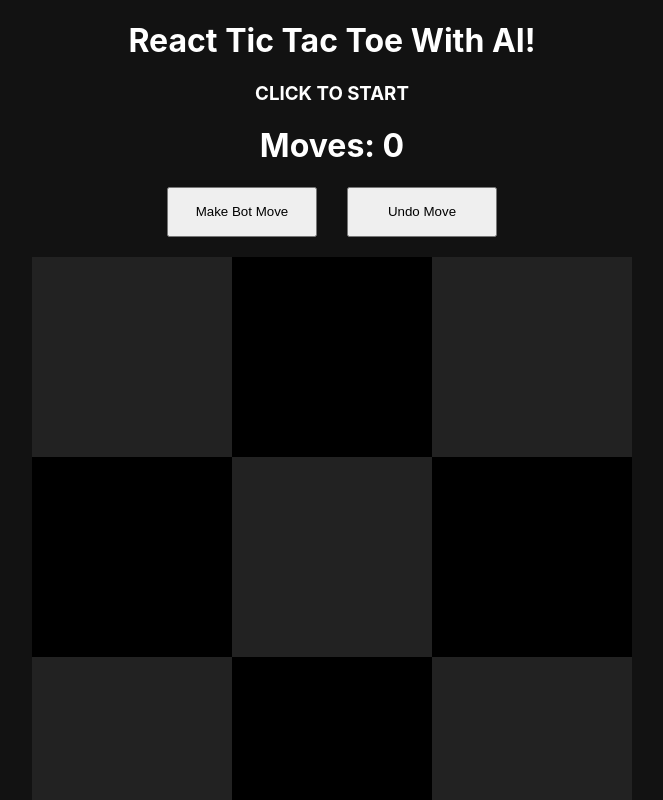
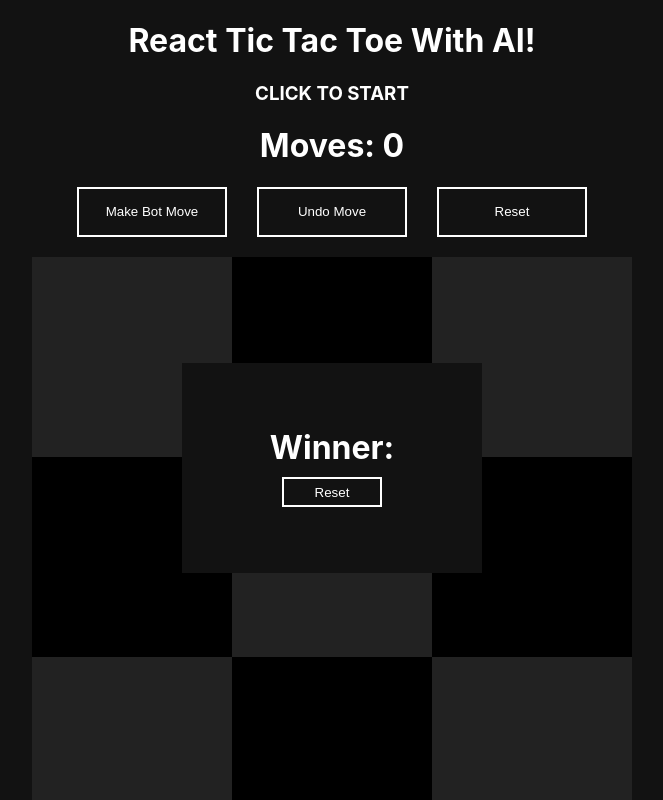
Before and after one commit to bobromero/tic-tac-toe-bot, a React (Create React App) app: page /Game in a window 1280 px wide. Shown: the whole page, without its empty margins (308-971 px from the left). Built offline with nearby package versions, Linux system fonts and the light colour scheme.

Commit message:
added win/draw message

```diff
--- a/src/App.css
+++ b/src/App.css
@@ -5,14 +5,48 @@ html{
 }
 .MoveButtons{
   display: grid;
-  grid-template-columns: auto auto;
+  grid-template-columns: auto auto auto;
   justify-content: center;
   grid-column-gap: 30px;
   padding-bottom: 20px;
 }
+.winScreen{
+  background-color: #121212;
+  height: 210px;
+  width: 300px;
+  position: absolute;
+  top: 58.5%;
+  left: 50%;
+  transform: translate(-50%, -50%);
+}
+.winScreen h1{
+  align-items: center;
+  margin: 0;
+  margin-top: 65px;
+}
+.winScreen button{
+  height: 30px;
+  width: 100px;
+  margin: 10px;
+}
+.winScreen button, .MoveButtons button{
+  border: 2px solid white;
+  color:white;
+  background: transparent;
+  transition: all .4s ease-in-out;
+}
+.winScreen button:hover, .MoveButtons button:hover{
+  color:black;
+  background: white;
+  transition: all .4s ease-in-out;
+}
+.winScreen button:focus, .MoveButtons button:focus{
+  outline: none;
+}
 .MoveButtons button{
   height: 50px;
   width: 150px;
+
 }
 .game{
   height: 100vh;
--- a/src/components/Grid.jsx
+++ b/src/components/Grid.jsx
@@ -1,4 +1,5 @@
 import React, { useState } from 'react';
+import WinScreen from './WinScreen'
 let turn = true;
 function checkWinner(board, playedBoard = 0){
     let winner = null;
@@ -81,18 +82,38 @@ function minimax(board, depth, isMaxing, maxingPlayer){
 }
 const Grid = (array) =>{
     const [moves, setMoves] = useState(0);
+    const [isShowing, setIsShowing] = useState(true);
+    const [isTie, setIsTie] = useState(false);
     let [played] = useState([]);
+    const [winner, setWinner] = useState('');
     let game = [];
-    function undoMove(){
+    let style = {
+        display: isShowing ? 'grid' : 'none'
+    }
+    function undoMove(tieClean){
         if(moves <= 0){
             return;
         }
-        playMove(played[played.length-1], true);
+        playMove(played[played.length-1], true, tieClean);
         played.pop(played[played.length-1]);
         setMoves(moves - 1);
         return;
     }
-    function playMove(index, undo = false){
+    function reset(){
+        for(let i = 0; i < 9; i++){
+            undoMove(true);
+        }
+        setMoves(0);
+        setWinner('');
+        setIsShowing(false);
+        turn = true;
+        setIsTie(false);
+    }
+    function displayWinner(winnerP){
+        setWinner(winnerP);
+        setIsShowing(true);
+    }
+    function playMove(index, undo = false, tieClean = false){
         if (played.includes(index) && undo == false){
             return;
         }
@@ -105,15 +126,19 @@ const Grid = (array) =>{
             played.push(index);
         }
         setMoves(moves + 1);
-
-
         let hasWon = checkWinner(array.array, played);
+        console.log(hasWon);
         if (hasWon === 'X' || hasWon === 'O'){
+            setTimeout(function(){ displayWinner(hasWon); }, 1000)
             console.log(`${hasWon} Won!`);
         }
-        if (hasWon === 'tie'){
+        if (hasWon === 'tie' && !tieClean){
+            setIsTie(true)
+            setTimeout(function(){ displayWinner(hasWon); }, 1000)
             console.log("Game Over: Draw");
+            return;
         }
+
     }
     function play(index){
         if(checkWinner(array.array) !== null){
@@ -178,12 +203,20 @@ const Grid = (array) =>{
                 <div className="MoveButtons">
                     <button onClick={BotMove}>Make Bot Move</button>
                     <button onClick={undoMove}>Undo Move</button>
+                    <button onClick={reset}>Reset</button>
                 </div>
             </div>
             <div className="grid">
                 {game}
 
             </div>
+            <div style={style}>
+                <WinScreen
+                    winner={winner}
+                    reset={reset}
+                    isTie={isTie}
+                />
+            </div>
         </div>
     );
 }
--- /dev/null
+++ b/src/components/WinScreen.jsx
@@ -0,0 +1,10 @@
+const WinScreen = ({winner , reset, isTie}) =>{
+    return(
+        <div className="winScreen">
+            <h1>{isTie ? "Draw" : `Winner: ${winner}`}</h1>
+            <button onClick={reset}>Reset</button>
+        </div>
+    );
+}
+
+export default WinScreen;
```
